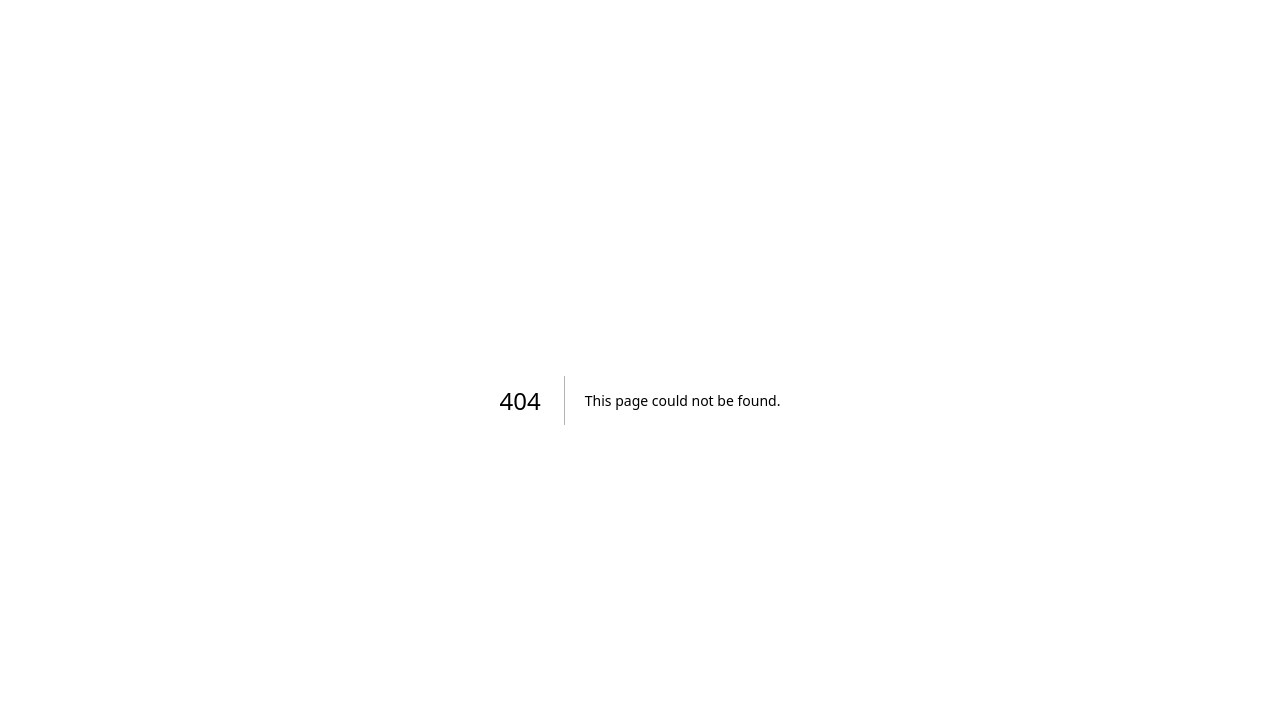
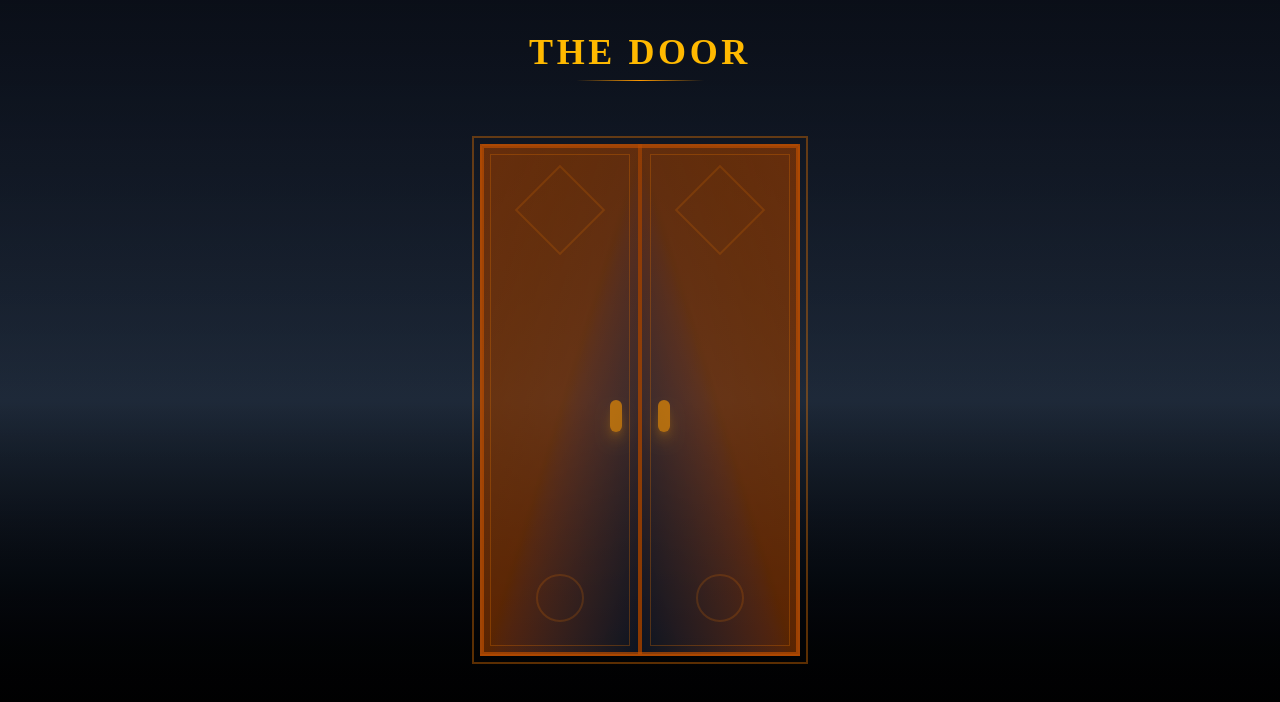
Before and after one commit to KBook22/Cyber-SUT-68, a Next.js app in the folder next-app/: page /doorelden in a window 1280 px wide. Before the commit this address had no page. Shown: the top 702 px of the page. Built offline with nearby package versions, Linux system fonts and the light colour scheme.

Commit message:
page admin & doorelden

```diff
--- /dev/null
+++ b/next-app/app/admin/page.tsx
@@ -0,0 +1,7 @@
+export default function Admin() {
+  return (
+    <div className="flex items-center justify-center min-h-screen bg-gray-900">
+      <h1 className="text-6xl font-bold text-white">Admin</h1>
+    </div>
+  );
+}
--- /dev/null
+++ b/next-app/app/doorelden/page.tsx
@@ -0,0 +1,159 @@
+'use client';
+
+
+import { useState, useEffect } from 'react';
+import { useRouter } from 'next/navigation';
+
+// JWT Helper Functions
+const SECRET_KEY = 'eldenringisconceptofteam';
+
+const createJWT = (role: string): string => {
+    const header = btoa(JSON.stringify({ alg: 'HS256', typ: 'JWT' }));
+    const payload = btoa(JSON.stringify({ role, iat: Date.now() }));
+    const signature = btoa(SECRET_KEY);
+    return `${header}.${payload}.${signature}`;
+};
+
+const decodeJWT = (token: string): { role: string } | null => {
+    try {
+        const parts = token.split('.');
+        if (parts.length !== 3) return null;
+        const payload = JSON.parse(atob(parts[1]));
+        return payload;
+    } catch {
+        return null;
+    }
+};
+
+const initializeToken = () => {
+    if (typeof window === 'undefined') return;
+
+    const existingToken = sessionStorage.getItem('roleToken');
+    if (!existingToken) {
+        const defaultToken = createJWT('tarnished');
+        sessionStorage.setItem('roleToken', defaultToken);
+    }
+};
+
+const checkRole = (): string | null => {
+    if (typeof window === 'undefined') return null;
+
+    const token = sessionStorage.getItem('roleToken');
+    if (!token) return null;
+
+    const decoded = decodeJWT(token);
+    return decoded?.role || null;
+};
+
+export default function DoorElden() {
+    const router = useRouter();
+    const [isOpening, setIsOpening] = useState(false);
+    const [showFlash, setShowFlash] = useState(false);
+
+    // Initialize token on mount
+    useEffect(() => {
+        initializeToken();
+    }, []);
+
+    const handleDoorClick = () => {
+        const role = checkRole();
+
+        if (role === 'tarnished') {
+            alert('โอ้ไม่มีสิทธิ์นั้น โอ้ไม่มีสิทธิ์');
+            return;
+        }
+
+        if (role === 'admin') {
+            setIsOpening(true);
+
+            // Start flash after door opens
+            setTimeout(() => {
+                setShowFlash(true);
+            }, 800);
+
+            // Navigate to admin page
+            setTimeout(() => {
+                router.push('/admin');
+            }, 1500);
+        }
+    };
+
+    return (
+        <div className="relative w-full h-screen overflow-hidden bg-gradient-to-b from-gray-900 via-gray-800 to-black">
+            {/* Background atmosphere */}
+            <div className="absolute inset-0 bg-[radial-gradient(ellipse_at_center,_var(--tw-gradient-stops))] from-amber-900/20 via-transparent to-transparent"></div>
+
+            {/* Fog effect */}
+            <div className="absolute inset-0 bg-gradient-to-t from-black/60 via-transparent to-black/40"></div>
+
+            {/* Door container */}
+            <div className="relative flex items-center justify-center h-full">
+                <button
+                    onClick={handleDoorClick}
+                    disabled={isOpening}
+                    className="relative group focus:outline-none"
+                    aria-label="Open the door"
+                >
+                    {/* Door frame */}
+                    <div className="relative w-64 h-96 md:w-80 md:h-[32rem]">
+                        {/* Glow effect */}
+                        <div className={`absolute inset-0 bg-amber-500/30 blur-3xl transition-opacity duration-700 ${isOpening ? 'opacity-100' : 'opacity-0 group-hover:opacity-50'
+                            }`}></div>
+
+                        {/* Left door */}
+                        <div className={`absolute left-0 top-0 w-1/2 h-full bg-gradient-to-br from-amber-900/80 via-amber-800/60 to-gray-900/80
+              border-2 border-amber-700/50 transition-all duration-1000 origin-left ${isOpening ? '-translate-x-full rotate-y-90 opacity-0' : ''
+                            }`}>
+                            <div className="absolute inset-2 border border-amber-600/30"></div>
+                            <div className="absolute top-1/2 right-4 w-3 h-8 bg-amber-500/60 rounded-full shadow-lg shadow-amber-500/50"></div>
+                            {/* Decorative patterns */}
+                            <div className="absolute inset-0 opacity-40">
+                                <div className="absolute top-8 left-1/2 -translate-x-1/2 w-16 h-16 border-2 border-amber-600/50 rotate-45"></div>
+                                <div className="absolute bottom-8 left-1/2 -translate-x-1/2 w-12 h-12 border-2 border-amber-600/50 rounded-full"></div>
+                            </div>
+                        </div>
+
+                        {/* Right door */}
+                        <div className={`absolute right-0 top-0 w-1/2 h-full bg-gradient-to-bl from-amber-900/80 via-amber-800/60 to-gray-900/80
+              border-2 border-amber-700/50 transition-all duration-1000 origin-right ${isOpening ? 'translate-x-full rotate-y-90 opacity-0' : ''
+                            }`}>
+                            <div className="absolute inset-2 border border-amber-600/30"></div>
+                            <div className="absolute top-1/2 left-4 w-3 h-8 bg-amber-500/60 rounded-full shadow-lg shadow-amber-500/50"></div>
+                            {/* Decorative patterns */}
+                            <div className="absolute inset-0 opacity-40">
+                                <div className="absolute top-8 left-1/2 -translate-x-1/2 w-16 h-16 border-2 border-amber-600/50 rotate-45"></div>
+                                <div className="absolute bottom-8 left-1/2 -translate-x-1/2 w-12 h-12 border-2 border-amber-600/50 rounded-full"></div>
+                            </div>
+                        </div>
+
+                        {/* Door frame border */}
+                        <div className="absolute inset-0 border-4 border-amber-700/70 pointer-events-none"></div>
+                        <div className="absolute -inset-2 border-2 border-amber-600/40 pointer-events-none"></div>
+                    </div>
+
+                    {/* Light from beyond the door */}
+                    <div className={`hover:cursor-pointer absolute inset-0 bg-gradient-to-t from-amber-400/0 via-amber-300/20 to-amber-200/40 transition-opacity duration-1000 ${isOpening ? 'opacity-100' : 'opacity-0'
+                        }`}></div>
+
+                    {/* Hover prompt */}
+                    <div className={`absolute -bottom-16 left-1/2 -translate-x-1/2 text-amber-400 text-sm md:text-base font-semibold tracking-wider transition-opacity ${isOpening ? 'opacity-0' : 'opacity-0 group-hover:opacity-100'
+                        }`}>
+                        Open
+                    </div>
+                </button>
+            </div>
+
+            {/* White flash transition */}
+            <div className={`absolute inset-0 bg-white transition-opacity duration-500 pointer-events-none ${showFlash ? 'opacity-100' : 'opacity-0'
+                }`}></div>
+
+            {/* Title */}
+            <div className="absolute top-8 left-1/2 -translate-x-1/2 text-center">
+                <h1 className="text-2xl md:text-4xl font-bold text-amber-400 tracking-widest mb-2" style={{ fontFamily: 'serif' }}>
+                    THE DOOR
+                </h1>
+                <div className="w-32 h-px bg-gradient-to-r from-transparent via-amber-500 to-transparent mx-auto"></div>
+            </div>
+        </div>
+    );
+}
```
